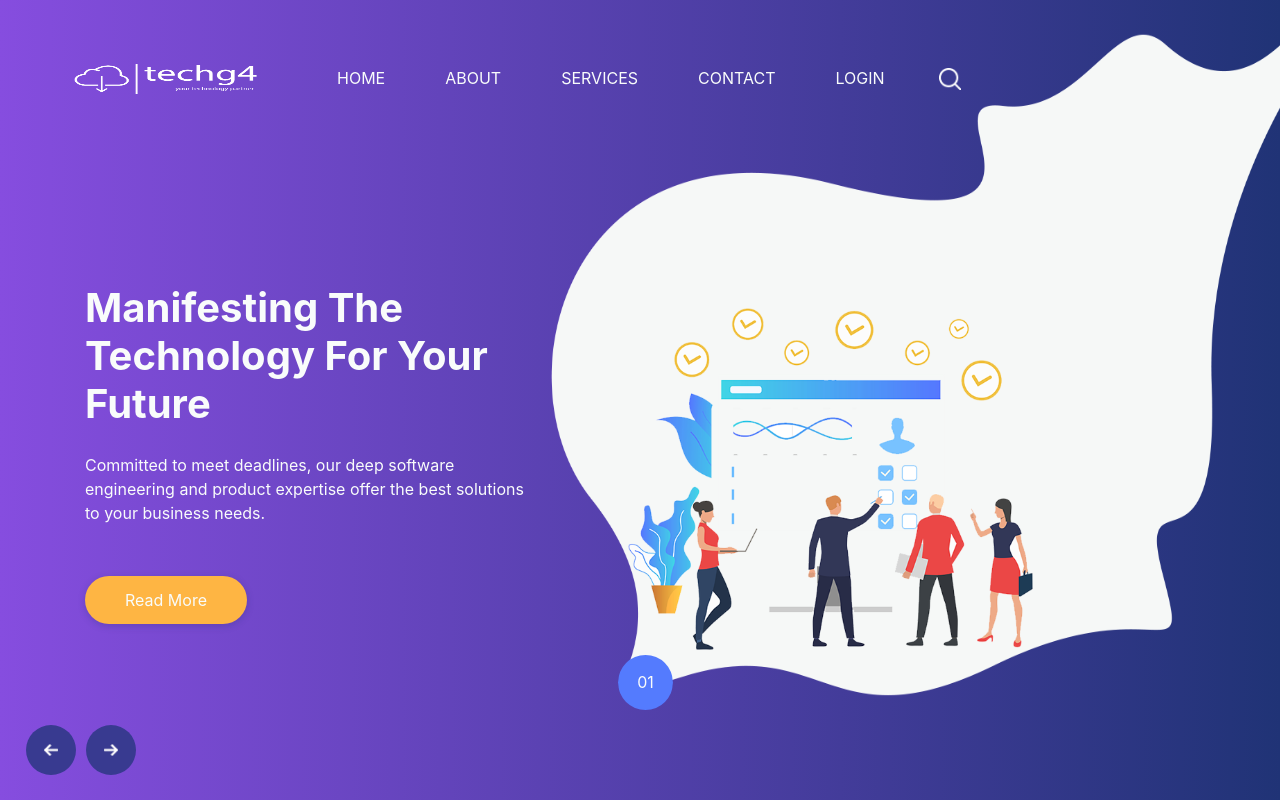
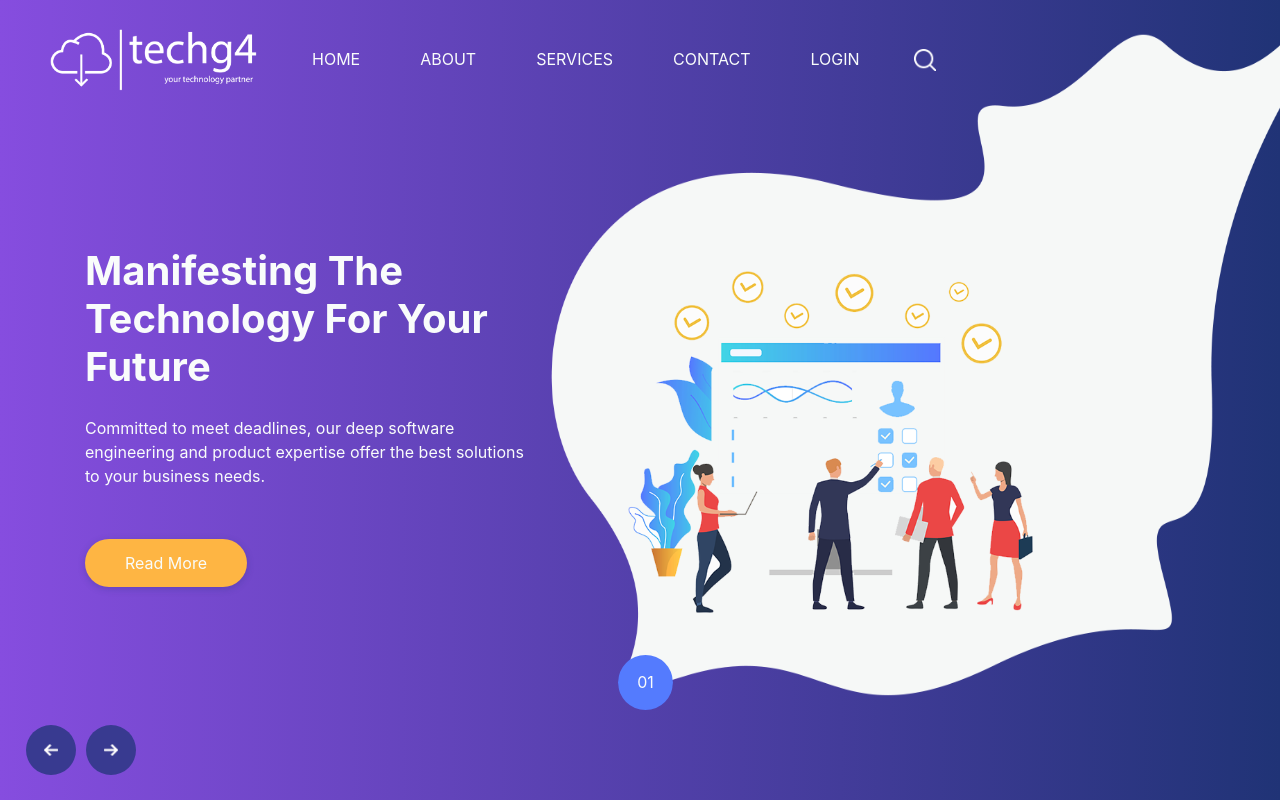
Before and after one commit to syedmahmad/techg4, a Next.js app: page / in a window 1280 px wide. Shown: the top 800 px of the page. Built offline with nearby package versions, Linux system fonts and the light colour scheme.

Commit message:
added logo

```diff
--- a/components/header.js
+++ b/components/header.js
@@ -8,7 +8,7 @@ export default function Header() {
                             {/* eslint-disable-next-line @next/next/no-html-link-for-pages */}
                             <a className="navbar-brand" href="/">
                                 {/* <span>BigWing</span> */}
-                                <img src="images/techg4Logo.png" height={100} width={250}></img>
+                                <img src="images/techg4.png" width={225} alt="techG4"></img>
                             </a>
                             <button
                                 className="navbar-toggler"
```
Also changed, not shown: public/images/techg4.png (added), public/images/techg4Logo.png (deleted).
